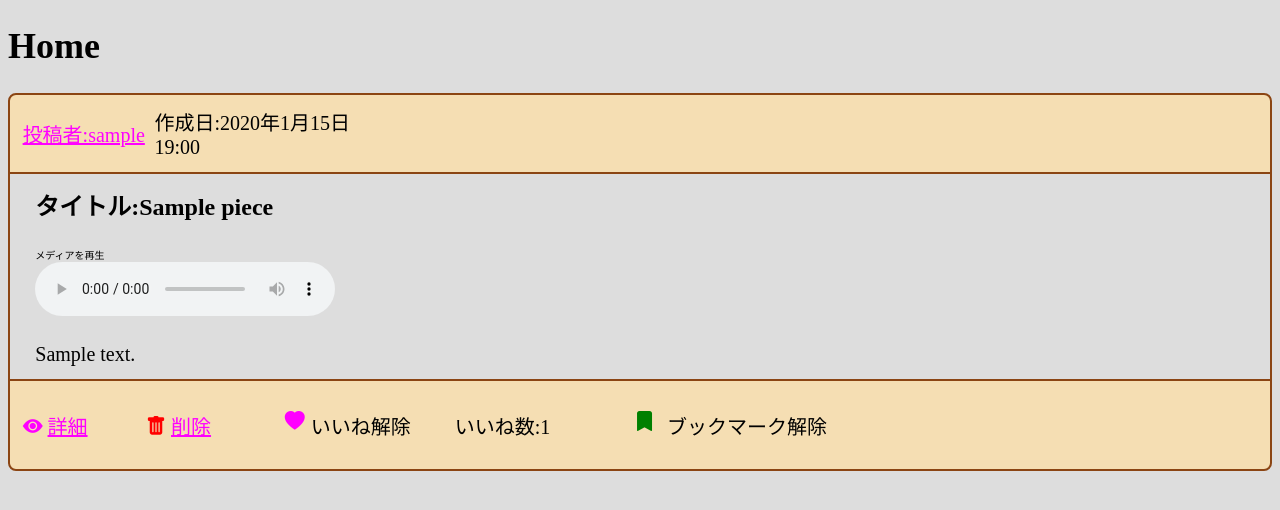
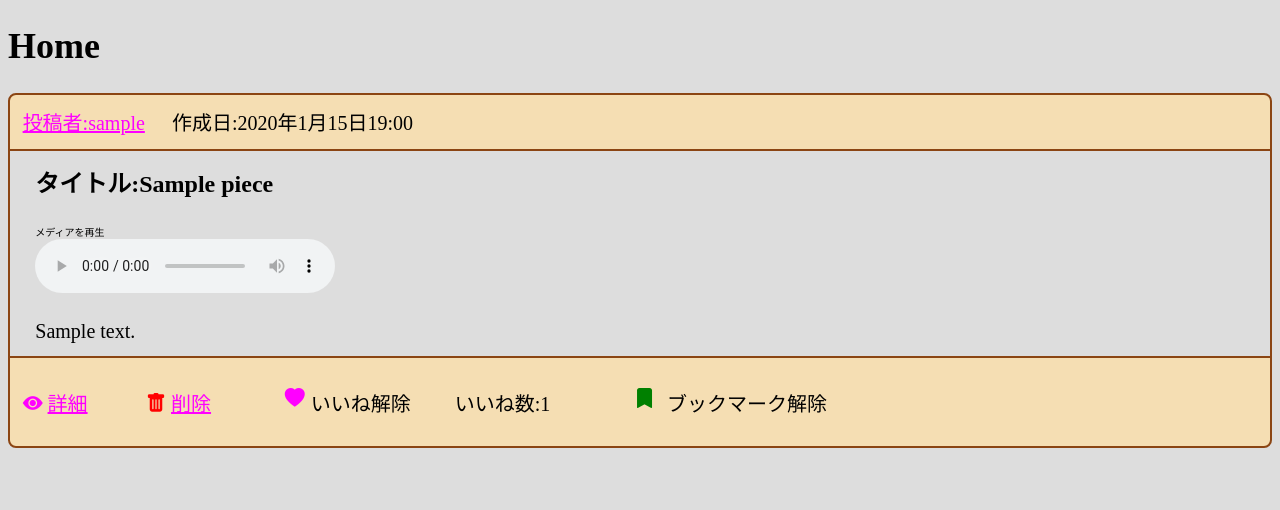
Before and after one commit to TamanPG/coMuse, a Django app: page /comuse/home/ in a window 1280 px wide. Shown: the part 145-655 px from the top of the page. Run offline with Django 5.2, Linux system fonts and the light colour scheme; a user stored in the database is signed in; tables that the repository leaves empty hold one stand-in row (values such as "Sample post").

Commit message:
complete edition

```diff
--- a/comuse/static/css/coMuseStyle.css
+++ b/comuse/static/css/coMuseStyle.css
@@ -29,8 +29,12 @@ header {
     height: fit-content;
 }
 
-p {
+p, li {
     font-size: 2rem;
+}
+
+.errorlist {
+    color: red;
 }
 
 h1 {
--- a/registration/static/css/coMuseStyle.css
+++ b/registration/static/css/coMuseStyle.css
@@ -29,8 +29,12 @@ header {
     height: fit-content;
 }
 
-p {
+p, li {
     font-size: 2rem;
+}
+
+.errorlist {
+    color: red;
 }
 
 h1 {
--- a/templates/comuse/home.html
+++ b/templates/comuse/home.html
@@ -12,7 +12,7 @@
                 投稿者:{{ piece.user }}
             </a>
         </li>
-        <li>
+        <li style="width: 30%; margin: 0% 1%;">
             <p>作成日:{{ piece.created_at }}</p>
         </li>
     </ul>
--- a/templates/registration/bookmark_list.html
+++ b/templates/registration/bookmark_list.html
@@ -13,7 +13,7 @@
                     投稿者:{{ piece.user }}
                 </a>
             </li>
-            <li>
+            <li style="width: 30%; margin: 0% 1%;">
                 <p>投稿日:{{ piece.created_at }}</p>
             </li>
         </ul>
--- a/templates/registration/follower_list.html
+++ b/templates/registration/follower_list.html
@@ -7,7 +7,7 @@
 {% if follower_list %}
 {% for follower in follower_list %}
 <div>
-    <a href="{% url 'registration:user_profile' username=follower.follower.username %}" class="followUsers">
+    <a href="{% url 'registration:user_profile' username=follower.follower.username %}" style="font-size: 2rem;">
         {{ follower.follower }}
     </a>
 </div>
--- a/templates/registration/following_list.html
+++ b/templates/registration/following_list.html
@@ -7,7 +7,7 @@
 {% if following_list %}
 {% for following in following_list %}
 <div>
-    <a href="{% url 'registration:user_profile' username=following.following.username %}" class="followUsers">
+    <a href="{% url 'registration:user_profile' username=following.following.username %}" style="font-size: 2rem;">
         {{ following.following }}
     </a>
 </div>
```
Also changed, not shown: templates/registration/profile.html (+5 -5 lines).
